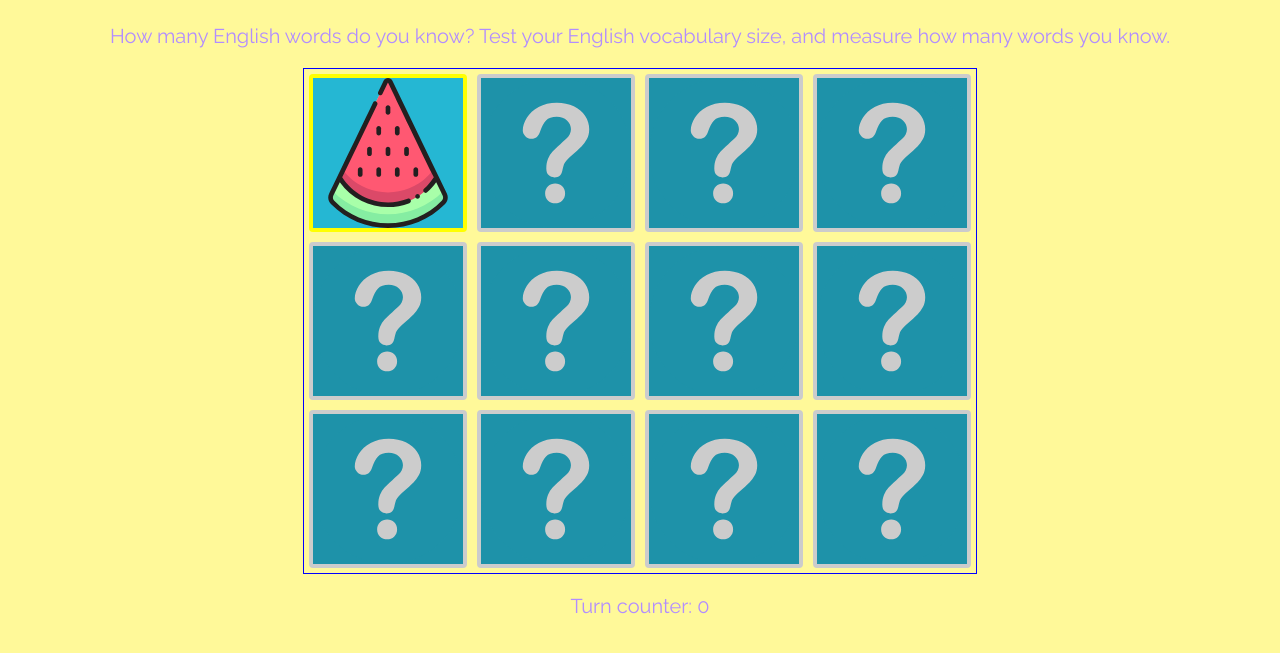
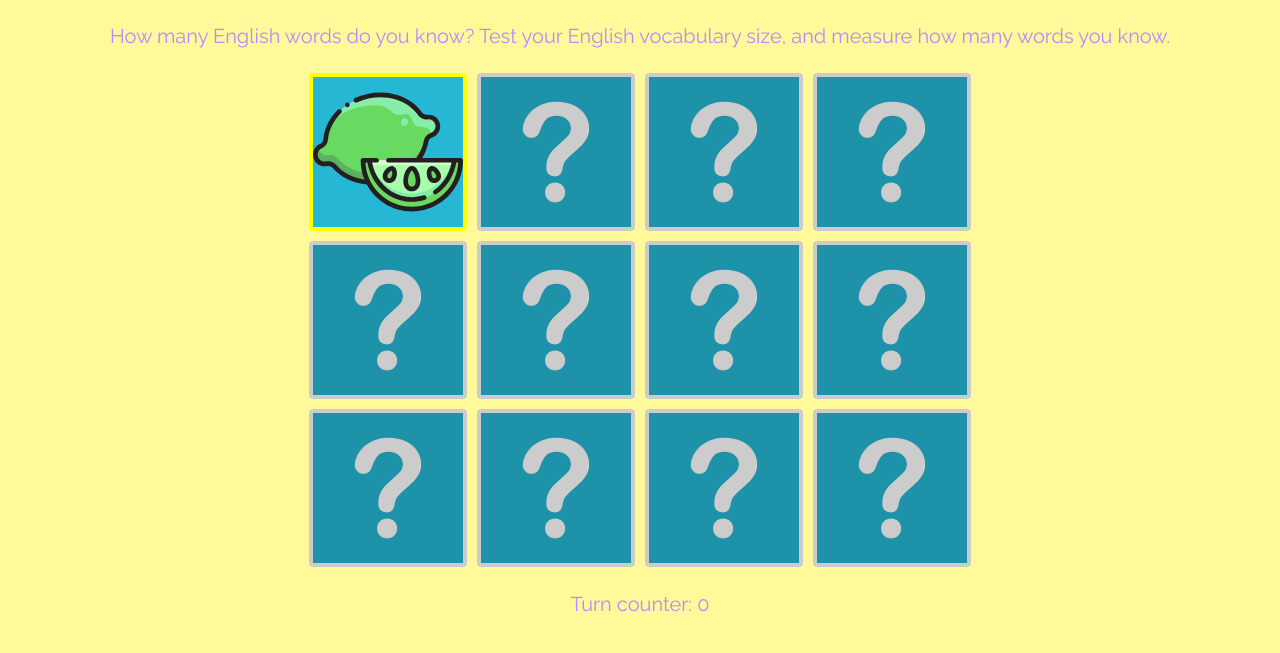
Before and after one commit to agnxr/memory-game, a plain HTML site: page index.html in a window 1280 px wide. Both pictures are taken after a click on the element 388 px from the left and 229 px from the top of the page. Shown: the part 77-730 px from the top of the page. Drawn offline with nearby package versions, Linux system fonts and the light colour scheme; a web font is replaced by a local one.

Commit message:
add a function that show backgrounds in a random order

```diff
--- a/main.js
+++ b/main.js
@@ -1,4 +1,9 @@
 var backgrounds = ["watermelon.svg", "banana.svg", "lime.svg", "lime.svg", "grapes.svg", "mangosteen.svg",  "banana.svg", "passion-fruit.svg", "watermelon.svg", "mangosteen.svg", "passion-fruit.svg", "grapes.svg"];
+//losowanie ale zeby liczba par sie zgadzala
+// mozliwosc zresetowania planszy
+// czy kazda karta powinna byc osobnym elemenetem jquery - opakowac wszystkie karty w 1 obiekt
+//mozna z tego zrobic gre w sapera albo kolo fortuny
+var randomBg = backgrounds.sort(function(a, b){return 0.5 - Math.random()});
 
 var cards = document.querySelectorAll(".card");
 var oneVisible = false;
@@ -13,7 +18,7 @@ cards.forEach(function(item, index) {
         //alert(("ma index: " + index));
         if (!lock) {
             lock = true;
-            var bg = `url("images/${backgrounds[index]}")`;
+            var bg = `url("images/${randomBg[index]}")`;
             //var bg = `url("images/lime.svg")`;
             $(`#c${index}`).css('background-image', bg);
             //$(`#c${index}`).css('background-size', 'contain');
--- a/styles.css
+++ b/styles.css
@@ -18,8 +18,6 @@ body {
 .board {
     max-width: 672px;
     min-width: 320px;
-
-border: 1px solid blue;
     display: flex;
     flex-wrap: wrap;
     justify-content: center;
```
